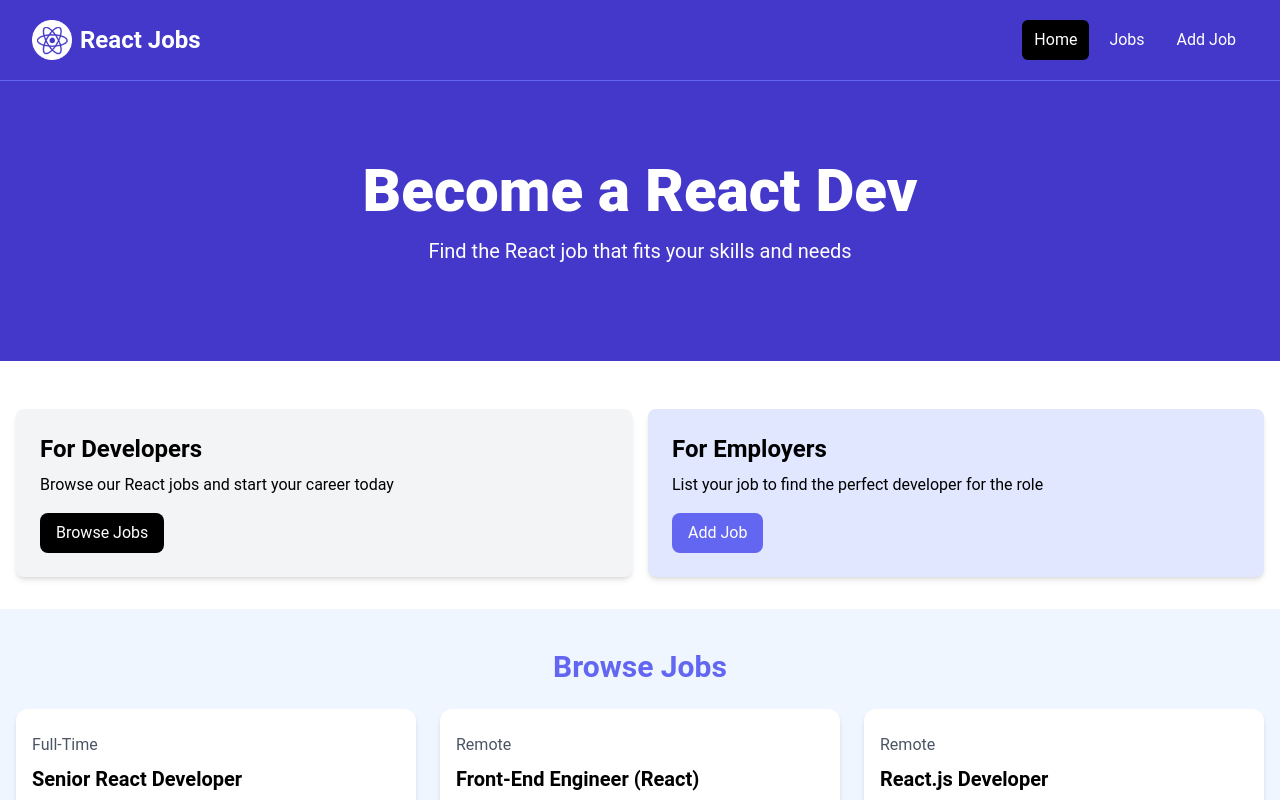
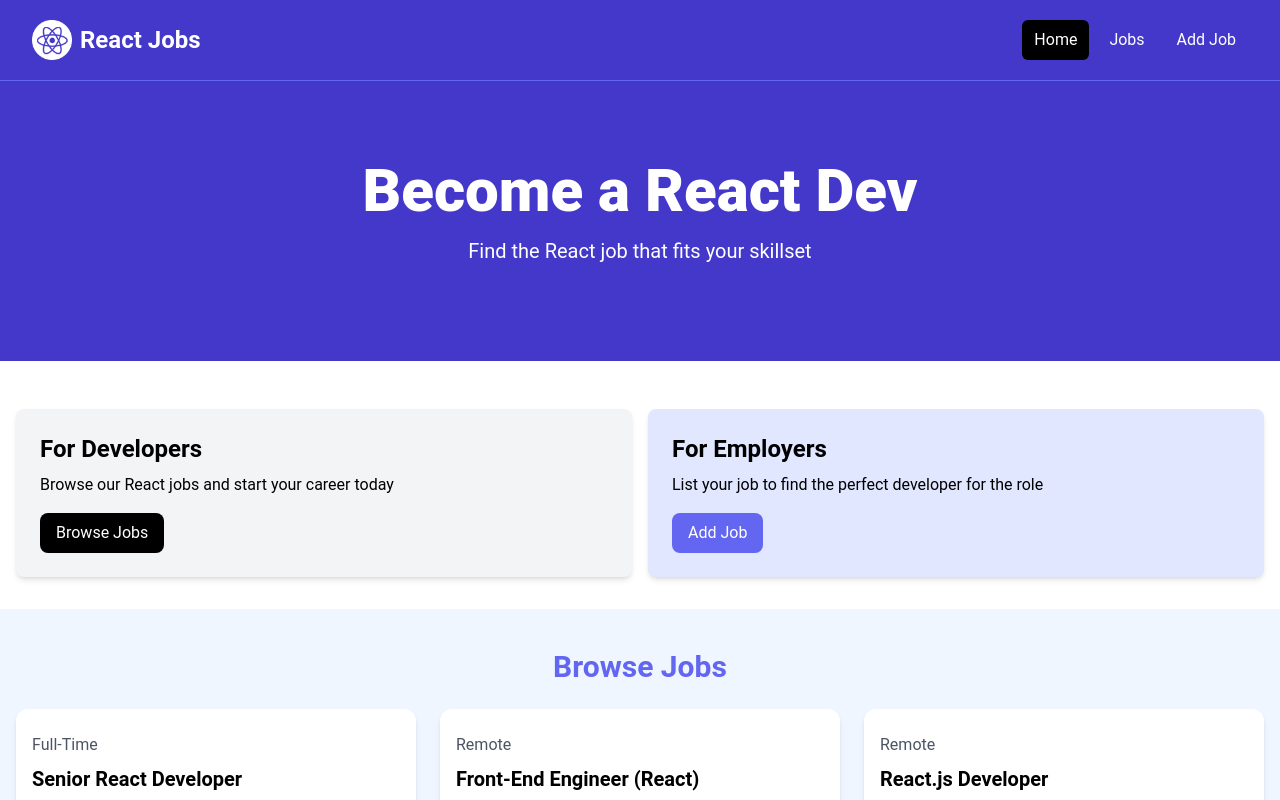
Before and after one commit to sbehnfeldt/react-crash-course-2024, a React (Vite) app: page / in a window 1280 px wide. Shown: the top 800 px of the page. Built offline with nearby package versions, Linux system fonts and the light colour scheme.

Commit message:
Allow "props" for Hero component. Provide default values.

```diff
--- a/src/components/Hero.jsx
+++ b/src/components/Hero.jsx
@@ -1,4 +1,4 @@
-const Hero = () => {
+const Hero = ({title = 'Become a React Dev', subtitle = 'Find the React job that fits your skillset'}) => {
     return (
         <section className="bg-indigo-700 py-20 mb-4">
             <div
@@ -8,10 +8,10 @@ const Hero = () => {
                     <h1
                         className="text-4xl font-extrabold text-white sm:text-5xl md:text-6xl"
                     >
-                        Become a React Dev
+                        {title}
                     </h1>
                     <p className="my-4 text-xl text-white">
-                        Find the React job that fits your skills and needs
+                        {subtitle}
                     </p>
                 </div>
             </div>
```
